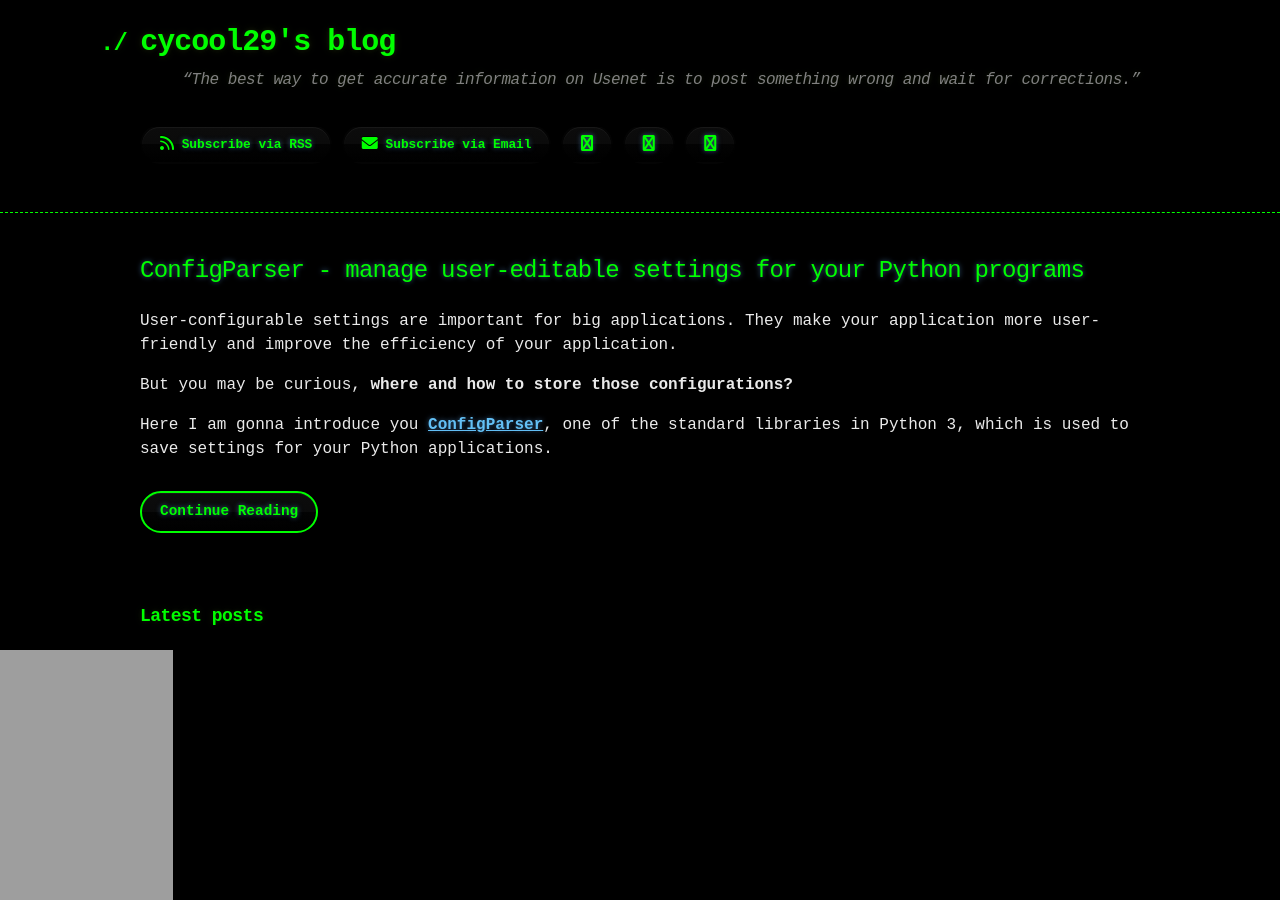
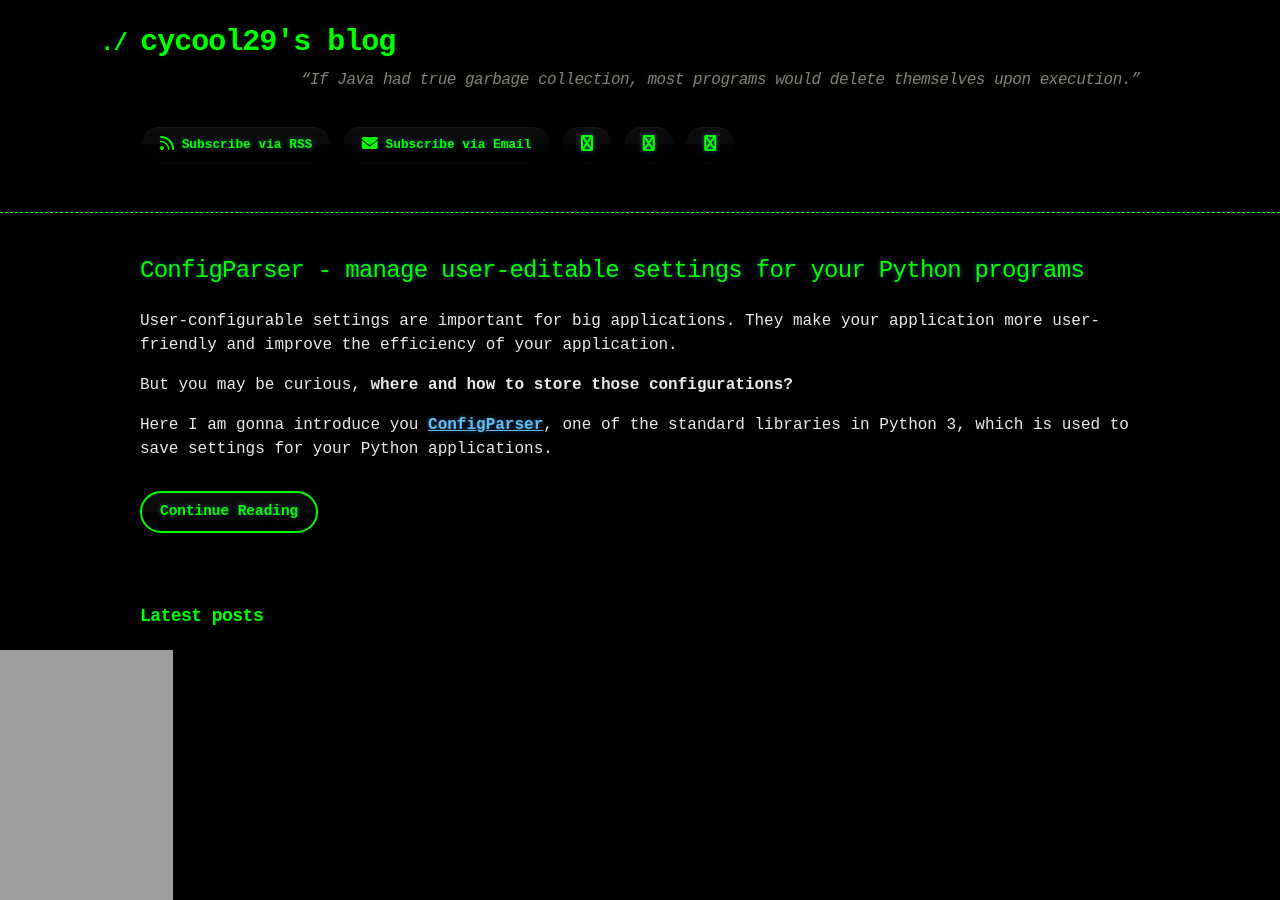
Before and after one commit to cycool29/cycool29.github.io, a Jekyll site: the page built from index.md, in a window 1280 px wide and 900 px high. Built offline with Jekyll 4.4.1, drawn with Linux system fonts in a browser that asks for light colours; a style sheet for code colours, icons or effects is not loaded.

Commit message:
Update quotes

```diff
--- a/_config.yml
+++ b/_config.yml
@@ -1,5 +1,5 @@
 title: cycool29's blog
-description: "“The best way to get accurate information on Usenet is to post something wrong and wait for corrections.” "
+description: "“If Java had true garbage collection, most programs would delete themselves upon execution.” "
 bio: A high school student. Intermediate in Python, Git, Bash. Learning JavaScript. He/Him. "
 author: cycool29
 url: https://cycool29.github.io
```
